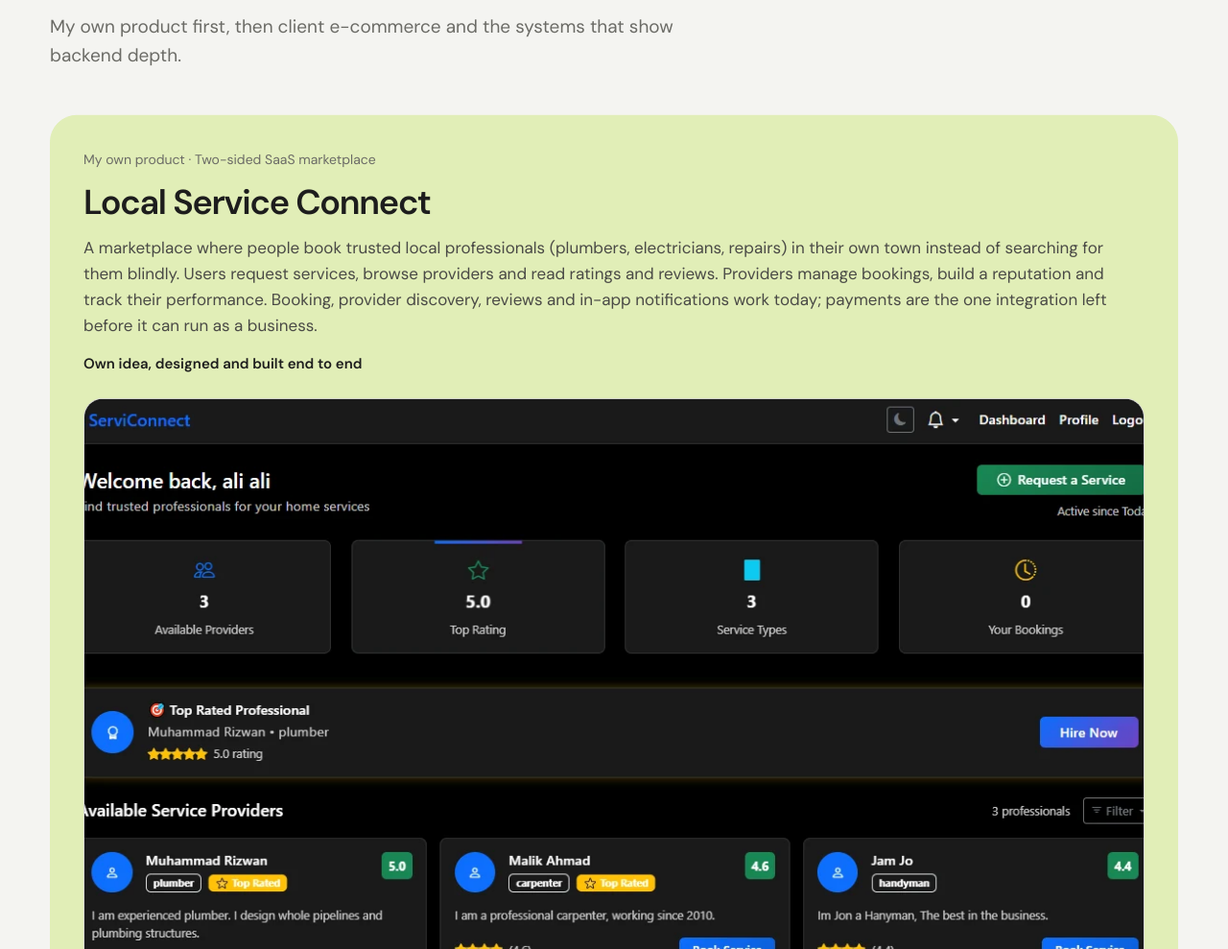
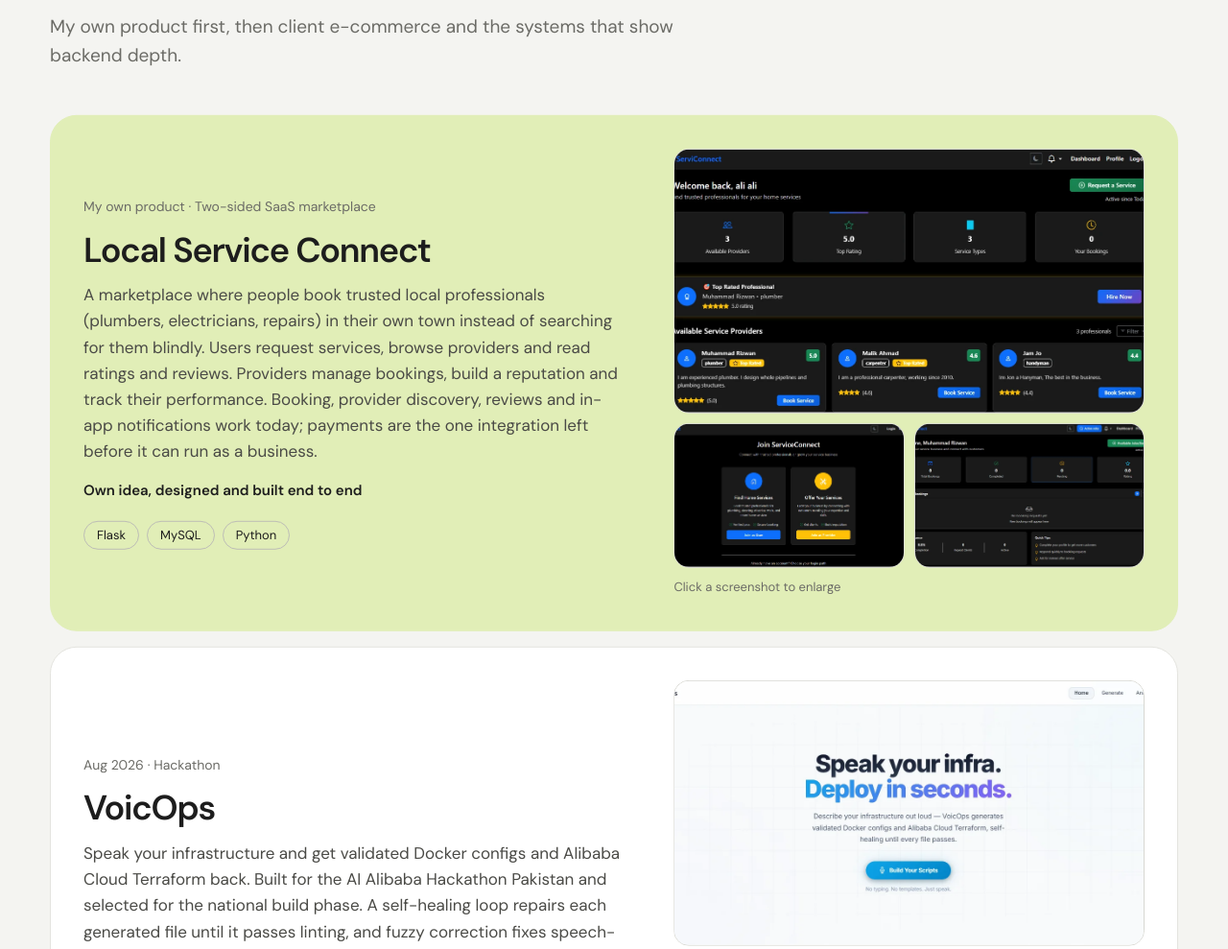
Before and after one commit to muhammads-git/muhammads-git.github.io, a plain HTML site: page index.html in a window 1280 px wide. Shown: the part 1603-2592 px from the top of the page at 96% size. Drawn offline with Linux system fonts and the light colour scheme.

Commit message:
changesss are happening...

```diff
--- a/index.html
+++ b/index.html
@@ -46,7 +46,7 @@ section{padding:clamp(72px,10vw,140px) 0 0}
 .pf{font-weight:600;font-size:15px}
 .tg{display:flex;flex-wrap:wrap;gap:8px;margin-top:auto;padding-top:6px}.tg span{padding:4px 13px;border:1px solid #bdbdb6;border-radius:999px;font-size:13px}
 .card:hover .tg span{border-color:#ffffff55}
-.card.wide{grid-column:1/-1}.shots{display:grid;grid-template-columns:1.5fr 1fr 1fr;gap:14px;margin:10px 0}.shots button{all:unset;cursor:zoom-in;display:block;overflow:hidden;border-radius:20px;border:1px solid #d8d8d2;aspect-ratio:16/10;background:#fff}.shots button:focus-visible{outline:2px solid var(--blue);outline-offset:3px}.shots img{width:100%;height:100%;object-fit:cover;object-position:top;display:block;transition:transform .6s cubic-bezier(.2,.7,.2,1)}.shots button:hover img{transform:scale(1.05)}.shots.big{grid-template-columns:1fr 1fr}.shots.big button:first-child{grid-column:1/-1;aspect-ratio:16/9}
+.card.wide{grid-column:1/-1;flex-direction:row;align-items:center;gap:clamp(24px,4vw,56px)}.card.wide .txt{flex:1.15;display:flex;flex-direction:column;gap:14px;min-width:0}.shots{flex:1;min-width:0;display:grid;grid-template-columns:1fr 1fr;gap:10px}.shots button{all:unset;cursor:zoom-in;display:block;overflow:hidden;border-radius:16px;border:1px solid #d8d8d2;aspect-ratio:16/10;background:#fff}.shots button:first-child{grid-column:1/-1;aspect-ratio:16/9}.shots button:focus-visible{outline:2px solid var(--blue);outline-offset:3px}.shots img{width:100%;height:100%;object-fit:cover;object-position:top;display:block;transition:transform .6s cubic-bezier(.2,.7,.2,1)}.shots button:hover img{transform:scale(1.05)}.shots small{grid-column:1/-1;font-size:13px;color:var(--mute)}.card:hover .shots small{color:#ffffffb3}
 #lb{border:0;background:none;padding:0;margin:auto;max-width:94vw;max-height:94vh}#lb::backdrop{background:#000d;backdrop-filter:blur(6px)}#lb img{display:block;max-width:94vw;max-height:92vh;border-radius:16px;cursor:zoom-out}
 .sk{display:grid;grid-template-columns:repeat(auto-fit,minmax(250px,1fr));gap:16px}
 .sk div{padding:28px;border-radius:24px;background:#fff;border:1px solid #e4e4df}.sk h3{font-size:19px;margin-bottom:14px}
@@ -54,7 +54,7 @@ section{padding:clamp(72px,10vw,140px) 0 0}
 .cta h2{font-size:clamp(42px,8vw,120px);max-width:9em}.cta p{color:#ffffffb3;max-width:46ch;margin:0 0 32px;font-size:19px}
 .cta .btns+.btns{margin-top:12px}
 footer{padding:36px 0 48px;color:var(--mute);font-size:14px;display:flex;flex-wrap:wrap;justify-content:space-between;gap:8px}
-@media(max-width:820px){.shots{grid-template-columns:1fr}nav div{display:none}.hero>img{max-width:100%;opacity:.45;height:80%;mask-image:linear-gradient(0deg,transparent,#000 40%)}.hero{border-radius:26px}}
+@media(max-width:820px){.card.wide{flex-direction:column;align-items:stretch}nav div{display:none}.hero>img{max-width:100%;opacity:.45;height:80%;mask-image:linear-gradient(0deg,transparent,#000 40%)}.hero{border-radius:26px}}
 </style>
 </head>
 <body>
@@ -95,7 +95,7 @@ const P=[
 ["VoicOps","Aug 2026 · Hackathon","Speak your infrastructure and get validated Docker configs and Alibaba Cloud Terraform back. Built for the AI Alibaba Hackathon Pakistan and selected for the national build phase. A self-healing loop repairs each generated file until it passes linting, and fuzzy correction fixes speech-recognition errors before generation.","Self-healing validation · fuzzy speech correction",["FastAPI","Docker","Terraform","Alibaba Cloud"],0,[["voicops-1.webp","VoicOps home page: Speak your infra, deploy in seconds",1338,628],["voicops-2.webp","VoicOps capabilities: voice to Docker, self-healing validation, Alibaba Cloud Terraform, fuzzy correction",1030,546],["voicops-3.webp","VoicOps output: heard and understood transcript with generated docker-compose.yml",860,567]]],
 ["AI URL shortener","Jan–Apr 2026","A short-link API where heavy AI work runs on an ARQ queue and a two-layer Redis index lets one update clear every cached copy of a link.","API responses under 50 ms",["FastAPI","PostgreSQL","Redis","ARQ"]]];
 const SK=[["Backend and APIs","Python, FastAPI, Flask, REST design, WebSockets, SQLAlchemy (async)"],["Data and caching","PostgreSQL, SQL, Redis Sorted Sets, cache invalidation, Supabase Storage"],["Async and queues","asyncio, ARQ task queue, row-level locking, background workers"],["Delivery","Docker, Docker Compose, Terraform, GitHub Actions, Locust, Git"]];
-g.innerHTML=P.map(p=>`<article class="card${p[5]?" lead":""}${p[6]?" wide":""}"><span class="m">${p[1]}</span><h3>${p[0]}</h3><p>${p[2]}</p><div class="pf">${p[3]}</div>${p[6]?`<div class="shots${p[5]?" big":""}">${p[6].map(x=>`<button type="button" data-src="${x[0]}" data-alt="${x[1]}"><img src="${x[0]}" alt="${x[1]}" width="${x[2]}" height="${x[3]}" loading="lazy"></button>`).join("")}</div>`:""}<div class="tg">${p[4].map(t=>`<span>${t}</span>`).join("")}</div></article>`).join("");
+g.innerHTML=[...P].sort((a,b)=>(b[6]?1:0)-(a[6]?1:0)).map(p=>{const t=`<span class="m">${p[1]}</span><h3>${p[0]}</h3><p>${p[2]}</p><div class="pf">${p[3]}</div><div class="tg">${p[4].map(x=>`<span>${x}</span>`).join("")}</div>`;return p[6]?`<article class="card wide${p[5]?" lead":""}"><div class="txt">${t}</div><div class="shots">${p[6].map(x=>`<button type="button" data-src="${x[0]}" data-alt="${x[1]}" aria-label="Enlarge: ${x[1]}"><img src="${x[0]}" alt="${x[1]}" width="${x[2]}" height="${x[3]}" loading="lazy"></button>`).join("")}<small>Click a screenshot to enlarge</small></div></article>`:`<article class="card${p[5]?" lead":""}">${t}</article>`}).join("");
 document.querySelectorAll(".shots button").forEach(b=>b.onclick=()=>{const i=lb.querySelector("img");i.src=b.dataset.src;i.alt=b.dataset.alt;lb.showModal()});lb.onclick=()=>lb.close();
 s.innerHTML=SK.map(k=>`<div><h3>${k[0]}</h3><p style="color:#4a4a46">${k[1]}</p></div>`).join("");
 h1.innerHTML=h1.textContent.split(" ").map(w=>`<span class="wd"><i>${w}</i></span>`).join(" ");
```
